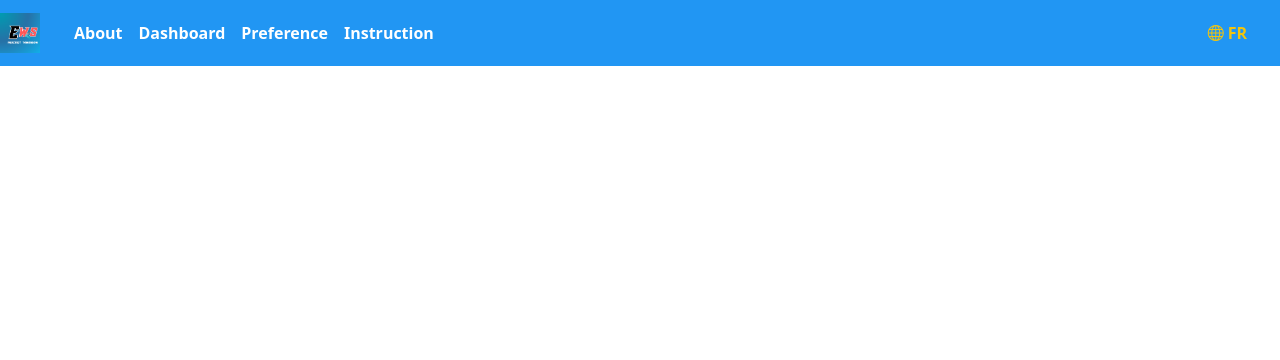
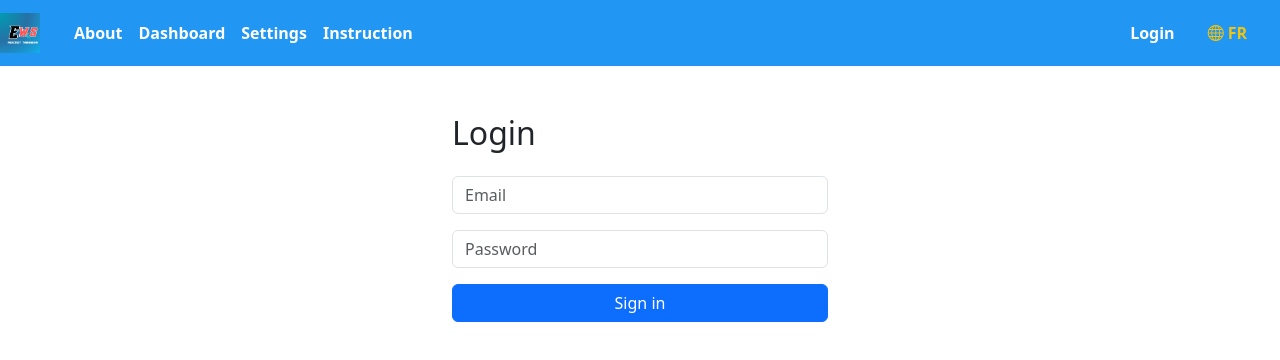
Before and after one commit to Roger-Niyongira/ews-frontend, a React (Create React App) app: page /#/login in a window 1280 px wide. Shown: the top 360 px of the page. Built offline with nearby package versions, Linux system fonts and the light colour scheme.

Commit message:
Add CNAME for domaine and loginPage

```diff
--- a/package.json
+++ b/package.json
@@ -2,7 +2,7 @@
   "name": "frontend",
   "version": "0.1.0",
   "private": true,
-  "homepage": "https://roger-niyongira.github.io/ews-frontend",
+  "homepage": "https://www.hydromodservices.com",
   "dependencies": {
     "@testing-library/dom": "^10.4.0",
     "@testing-library/jest-dom": "^6.6.3",
--- a/src/App.tsx
+++ b/src/App.tsx
@@ -5,6 +5,7 @@ import Navbar from "./components/Navbar";
 import TopButtons from "./components/Dashboard/TopButtons";
 import Body from "./components/Dashboard/Body";
 import AboutPage from "./components/AboutPage";
+import LoginPage from "./components/LoginPage";
 import "./App.css";
 
 export type ViewMode = "precip" | "swat";
@@ -54,6 +55,8 @@ function App() {
             <Route path="/" element={<Navigate to="/dashboard" replace />} />
             <Route path="/dashboard" element={<Body mode={mode} />} />
             <Route path="/about" element={<AboutPage />} />
+            <Route path="/login" element={<LoginPage />} />
+            <Route path="*" element={<Navigate to="/dashboard" replace />} />
           </Routes>
         </div>
       </div>
--- /dev/null
+++ b/src/components/LoginPage.tsx
@@ -0,0 +1,67 @@
+import React, { useState } from "react";
+
+const LoginPage: React.FC = () => {
+  const [email, setEmail] = useState("");
+  const [password, setPassword] = useState("");
+
+  const handleLogin = async (e: React.FormEvent) => {
+    e.preventDefault();
+
+    try {
+      const res = await fetch("http://127.0.0.1:8000/api/login/", {
+        method: "POST",
+        headers: {
+          "Content-Type": "application/json",
+        },
+        body: JSON.stringify({ email, password }),
+      });
+
+      const data = await res.json();
+
+      if (res.ok) {
+        localStorage.setItem("token", data.token);
+        localStorage.setItem("user_plan", data.plan);
+        window.location.href = "/dashboard";
+      } else {
+        alert(data.error || "Login failed");
+      }
+    } catch {
+      alert("Server error");
+    }
+  };
+
+  return (
+    <div className="container mt-5" style={{ maxWidth: "400px" }}>
+      <h2 className="mb-4">Login</h2>
+      <form onSubmit={handleLogin}>
+        <div className="mb-3">
+          <input
+            type="email"
+            className="form-control"
+            placeholder="Email"
+            value={email}
+            onChange={(e) => setEmail(e.target.value)}
+            required
+          />
+        </div>
+
+        <div className="mb-3">
+          <input
+            type="password"
+            className="form-control"
+            placeholder="Password"
+            value={password}
+            onChange={(e) => setPassword(e.target.value)}
+            required
+          />
+        </div>
+
+        <button type="submit" className="btn btn-primary w-100">
+          Sign in
+        </button>
+      </form>
+    </div>
+  );
+};
+
+export default LoginPage;
--- a/src/components/Navbar.tsx
+++ b/src/components/Navbar.tsx
@@ -62,7 +62,7 @@ const Navbar: React.FC<NavbarProps> = ({ onInstructionClick }) => (
     })
   }
 >
-  Preference
+  Settings
 </button>
         </li>
         <li className="nav-item">
@@ -75,9 +75,15 @@ const Navbar: React.FC<NavbarProps> = ({ onInstructionClick }) => (
           </button>
         </li>
       </ul>
-
+      <Link
+        to="/login"
+        className="btn btn-link text-white fw-bold me-2 ms-auto"
+        style={{ textDecoration: "none", border: "none", boxShadow: "none" }}
+      >
+        Login
+      </Link>
       <button
-        className="btn btn-link fw-bold d-flex align-items-center ms-auto"
+        className="btn btn-link fw-bold d-flex align-items-center"
         style={{
           color: "#f1c40f",
           marginRight: "20px",
```
Also changed, not shown: 1 other file (tests, documents, lock files or other folders).
